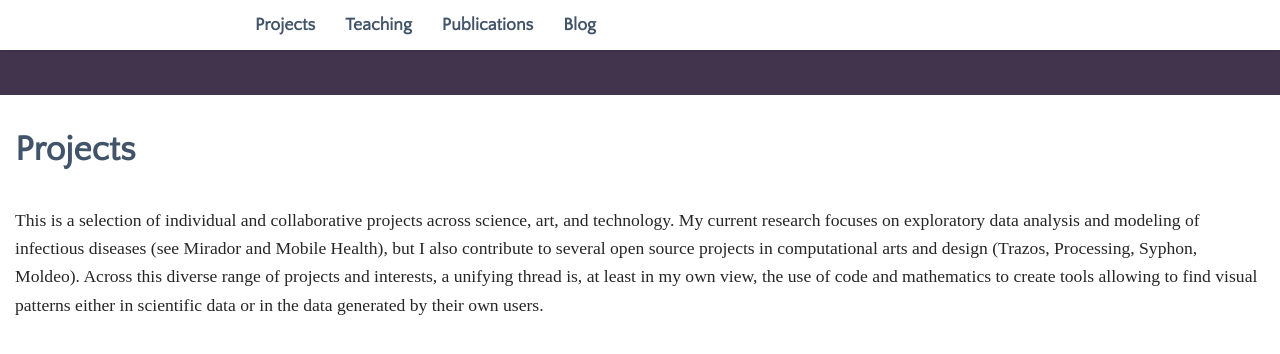
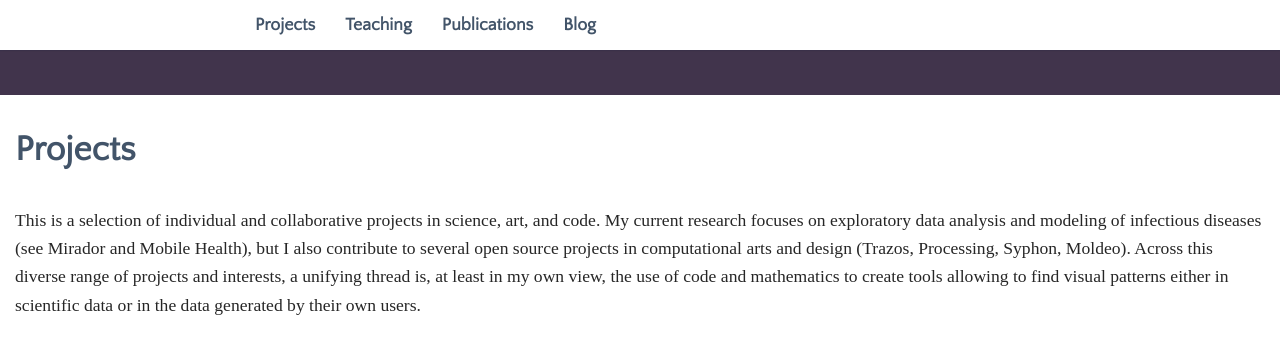
Before and after one commit to codeanticode/andrescolubri.net, a Jekyll site: the page built from _pages/01_projects.md, in a window 1280 px wide and 900 px high, cut to the strip 0-386 px from the top of the window. Shown: the top 354 px of the strip. Built offline with Jekyll 4.4.1, drawn with Linux system fonts in a browser that asks for light colours; some web fonts are replaced.

Commit message:
another edit

```diff
--- a/_pages/01_projects.md
+++ b/_pages/01_projects.md
@@ -4,7 +4,7 @@ title: Projects
 permalink: /projects/
 ---
 
-This is a selection of individual and collaborative projects across science, art, and technology. My current research focuses on exploratory data analysis and modeling of infectious diseases (see Mirador and Mobile Health), but I also contribute to several open source projects in computational arts and design (Trazos, Processing, Syphon, Moldeo). Across this diverse range of projects and interests, a unifying thread is, at least in my own view, the use of code and mathematics to create tools allowing to find visual patterns either in scientific data or in the data generated by their own users.
+This is a selection of individual and collaborative projects in science, art, and code. My current research focuses on exploratory data analysis and modeling of infectious diseases (see Mirador and Mobile Health), but I also contribute to several open source projects in computational arts and design (Trazos, Processing, Syphon, Moldeo). Across this diverse range of projects and interests, a unifying thread is, at least in my own view, the use of code and mathematics to create tools allowing to find visual patterns either in scientific data or in the data generated by their own users.
 
 <br><br>
 
```
